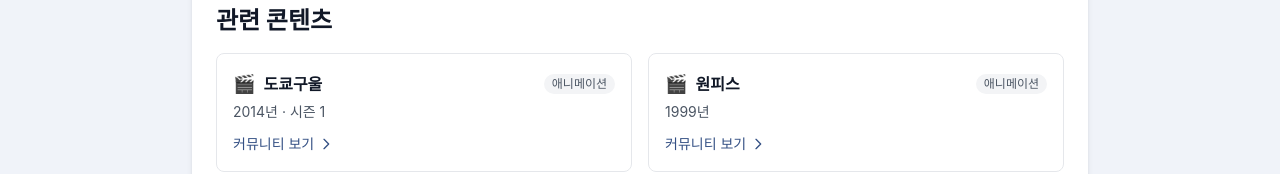
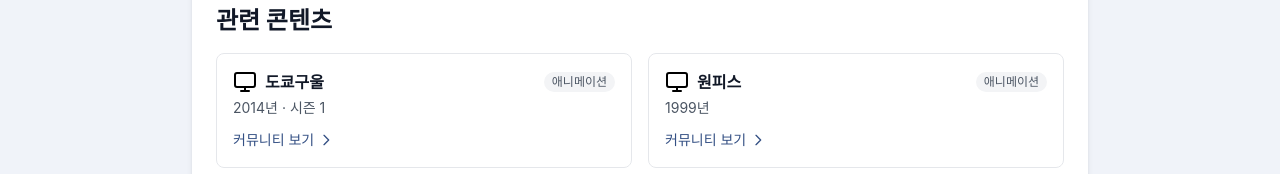
Before and after one commit to ppebble/not-a-trip, a Next.js app: page /test/related-content-section in a window 1280 px wide. Shown: the part 575-749 px from the top of the page. Built offline with nearby package versions, Linux system fonts and the light colour scheme; no server answers.

Commit message:
refactor: relatedcontent 컴포넌트 이모티콘을 contenttypeicon으로 교체

```diff
--- a/src/components/spot/RelatedContentForm.tsx
+++ b/src/components/spot/RelatedContentForm.tsx
@@ -15,18 +15,15 @@ interface RelatedContentFormProps {
   maxItems?: number
 }
 
-// 콘텐츠 타입 설정
-const CONTENT_TYPE_CONFIG: Record<
-  ContentType,
-  { label: string; icon: string }
-> = {
-  anime: { label: '애니메이션', icon: '🎬' },
-  movie: { label: '영화', icon: '🎥' },
-  drama: { label: '드라마', icon: '📺' },
-  sports_team: { label: '스포츠 팀', icon: '⚽' },
-  artist: { label: '아티스트', icon: '🎵' },
-  game: { label: '게임', icon: '🎮' },
-  other: { label: '기타', icon: '📍' },
+// 콘텐츠 타입 라벨 설정
+const CONTENT_TYPE_LABELS: Record<ContentType, string> = {
+  anime: '애니메이션',
+  movie: '영화',
+  drama: '드라마',
+  sports_team: '스포츠 팀',
+  artist: '아티스트',
+  game: '게임',
+  other: '기타',
 }
 
 /**
@@ -185,11 +182,10 @@ export function RelatedContentForm({
                 }
                 className="w-full rounded-lg border border-navy-200 px-3 py-2 text-sm text-navy-800 focus:border-navy-500 focus:outline-none focus:ring-2 focus:ring-navy-500/20"
               >
-                {(Object.keys(CONTENT_TYPE_CONFIG) as ContentType[]).map(
+                {(Object.keys(CONTENT_TYPE_LABELS) as ContentType[]).map(
                   (type) => (
                     <option key={type} value={type}>
-                      {CONTENT_TYPE_CONFIG[type].icon}{' '}
-                      {CONTENT_TYPE_CONFIG[type].label}
+                      {CONTENT_TYPE_LABELS[type]}
                     </option>
                   )
                 )}
--- a/src/components/spot/RelatedContentItem.tsx
+++ b/src/components/spot/RelatedContentItem.tsx
@@ -1,19 +1,17 @@
 'use client'
 
 import { RelatedContent, ContentType } from '@/types'
+import { ContentTypeIcon } from '@/components/common'
 
-// 콘텐츠 타입 설정
-const CONTENT_TYPE_CONFIG: Record<
-  ContentType,
-  { label: string; icon: string }
-> = {
-  anime: { label: '애니메이션', icon: '🎬' },
-  movie: { label: '영화', icon: '🎥' },
-  drama: { label: '드라마', icon: '📺' },
-  sports_team: { label: '스포츠 팀', icon: '⚽' },
-  artist: { label: '아티스트', icon: '🎵' },
-  game: { label: '게임', icon: '🎮' },
-  other: { label: '기타', icon: '📍' },
+// 콘텐츠 타입 라벨 설정
+const CONTENT_TYPE_LABELS: Record<ContentType, string> = {
+  anime: '애니메이션',
+  movie: '영화',
+  drama: '드라마',
+  sports_team: '스포츠 팀',
+  artist: '아티스트',
+  game: '게임',
+  other: '기타',
 }
 
 interface RelatedContentItemProps {
@@ -46,8 +44,8 @@ export function RelatedContentItem({
   isDragging,
   isDragOver,
 }: RelatedContentItemProps) {
-  const typeConfig =
-    CONTENT_TYPE_CONFIG[content.type] || CONTENT_TYPE_CONFIG.other
+  const typeLabel =
+    CONTENT_TYPE_LABELS[content.type] || CONTENT_TYPE_LABELS.other
 
   return (
     <div
@@ -82,13 +80,11 @@ export function RelatedContentItem({
 
       {/* 콘텐츠 정보 */}
       <div className="flex flex-1 items-center gap-3">
-        <span className="text-lg" role="img" aria-label={typeConfig.label}>
-          {typeConfig.icon}
-        </span>
+        <ContentTypeIcon type={content.type} size="lg" />
         <div className="min-w-0 flex-1">
           <p className="truncate font-medium text-navy-800">{content.name}</p>
           <p className="truncate text-xs text-navy-500">
-            {typeConfig.label}
+            {typeLabel}
             {content.year && ` · ${content.year}년`}
             {content.additionalInfo && ` · ${content.additionalInfo}`}
           </p>
--- a/src/components/spot/RelatedContentSection.tsx
+++ b/src/components/spot/RelatedContentSection.tsx
@@ -3,19 +3,17 @@
 import { useState } from 'react'
 import Link from 'next/link'
 import { RelatedContent, ContentType } from '@/types'
+import { ContentTypeIcon } from '@/components/common'
 
-// 콘텐츠 타입 설정
-const CONTENT_TYPE_CONFIG: Record<
-  ContentType,
-  { label: string; icon: string }
-> = {
-  anime: { label: '애니메이션', icon: '🎬' },
-  movie: { label: '영화', icon: '🎥' },
-  drama: { label: '드라마', icon: '📺' },
-  sports_team: { label: '스포츠 팀', icon: '⚽' },
-  artist: { label: '아티스트', icon: '🎵' },
-  game: { label: '게임', icon: '🎮' },
-  other: { label: '기타', icon: '📍' },
+// 콘텐츠 타입 라벨 설정
+const CONTENT_TYPE_LABELS: Record<ContentType, string> = {
+  anime: '애니메이션',
+  movie: '영화',
+  drama: '드라마',
+  sports_team: '스포츠 팀',
+  artist: '아티스트',
+  game: '게임',
+  other: '기타',
 }
 
 interface RelatedContentSectionProps {
@@ -121,20 +119,18 @@ interface RelatedContentCardProps {
  * Requirements 3.4: 타입 아이콘, 이름, 연도, 추가정보 표시
  */
 function RelatedContentCard({ content }: RelatedContentCardProps) {
-  const typeConfig =
-    CONTENT_TYPE_CONFIG[content.type] || CONTENT_TYPE_CONFIG.other
+  const typeLabel =
+    CONTENT_TYPE_LABELS[content.type] || CONTENT_TYPE_LABELS.other
 
   return (
     <div className="rounded-lg border border-gray-200 p-4 transition-shadow hover:shadow-md">
       <div className="flex items-center justify-between">
         <div className="flex items-center gap-2">
-          <span className="text-lg" role="img" aria-label={typeConfig.label}>
-            {typeConfig.icon}
-          </span>
+          <ContentTypeIcon type={content.type} size="lg" />
           <h3 className="font-semibold text-gray-900">{content.name}</h3>
         </div>
         <span className="rounded-full bg-gray-100 px-2 py-0.5 text-xs text-gray-600">
-          {typeConfig.label}
+          {typeLabel}
         </span>
       </div>
       {(content.year || content.additionalInfo) && (
```
